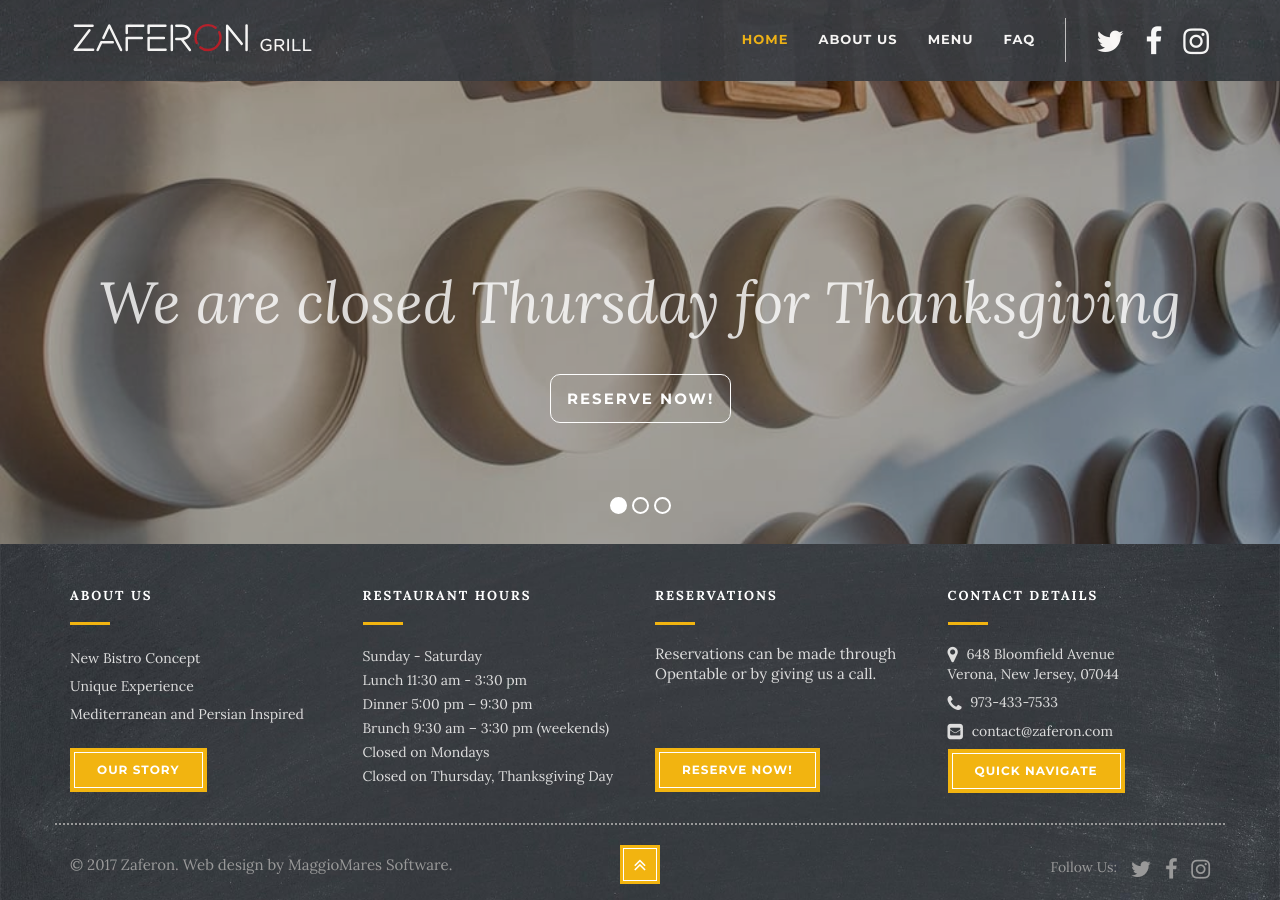
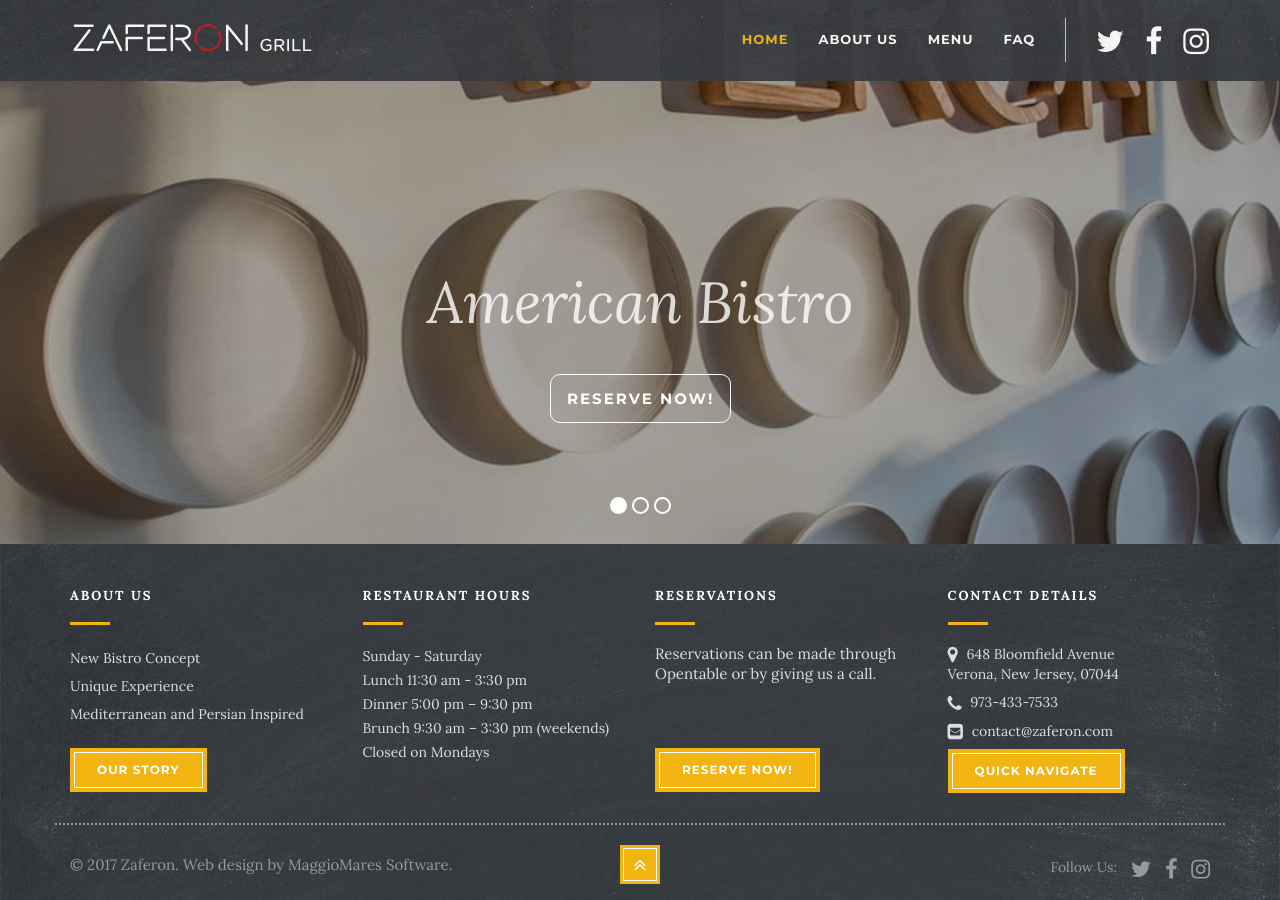
Before and after one commit to maggiomaressoftware/zaferonGrill, a Jekyll site: the page built from index.html, in a window 1280 px wide and 900 px high, scrolled down 296 px. Built offline with Jekyll 4.4.1, drawn with Linux system fonts in a browser that asks for light colours; nearby versions of some CDN libraries.

Commit message:
Revert "add thanksgiving closed note"
This reverts commit b7cd320ae074e70728779d4be9ac22ce45b91c17.

```diff
--- a/_includes/footer/hours.html
+++ b/_includes/footer/hours.html
@@ -5,6 +5,4 @@
     <tr><th>Dinner 5:00 pm – 9:30 pm </th></tr>
     <tr><th>Brunch 9:30 am – 3:30 pm (weekends) </th></tr>
     <tr><th>Closed on Mondays</th></tr>
-    <tr><th>Closed on Thursday, Thanksgiving Day</th></tr>
-
   </table>
--- a/_includes/home-slider.html
+++ b/_includes/home-slider.html
@@ -23,7 +23,7 @@
         <!--Jonathan changed first param of data-voffset to 135  -->
         <!-- LAYER NR. 3 -->
 
-        <div class="tp-caption Concept-SubTitle   tp-resizeme" id="slide-672-layer-4" data-x="['center','center','center','center']" data-hoffset="['0','0','0','0']" data-y="['middle','middle','middle','middle']" data-voffset="['185','115','107','104']" data-fontsize="['60','28','20','20']" data-lineheight="['28','28','20','20']" data-width="none" data-height="none" data-whitespace="nowrap" data-transform_idle="o:1;" data-transform_in="z:0;rX:0;rY:0;rZ:0;sX:0.9;sY:0.9;skX:0;skY:0;opacity:0;s:1500;e:Power3.easeInOut;" data-transform_out="x:left(R);s:1000;e:Power3.easeIn;s:1000;e:Power3.easeIn;" data-start="1500" data-splitin="none" data-splitout="none" data-responsive_offset="on" style="z-index: 6; white-space: nowrap;font-style:italic; padding-top:9px;">We are closed Thursday for Thanksgiving
+        <div class="tp-caption Concept-SubTitle   tp-resizeme" id="slide-672-layer-4" data-x="['center','center','center','center']" data-hoffset="['0','0','0','0']" data-y="['middle','middle','middle','middle']" data-voffset="['185','115','107','104']" data-fontsize="['60','28','20','20']" data-lineheight="['28','28','20','20']" data-width="none" data-height="none" data-whitespace="nowrap" data-transform_idle="o:1;" data-transform_in="z:0;rX:0;rY:0;rZ:0;sX:0.9;sY:0.9;skX:0;skY:0;opacity:0;s:1500;e:Power3.easeInOut;" data-transform_out="x:left(R);s:1000;e:Power3.easeIn;s:1000;e:Power3.easeIn;" data-start="1500" data-splitin="none" data-splitout="none" data-responsive_offset="on" style="z-index: 6; white-space: nowrap;font-style:italic; padding-top:9px;">American Bistro
         </div>
 
         <!-- LAYER NR. 4 -->
```
